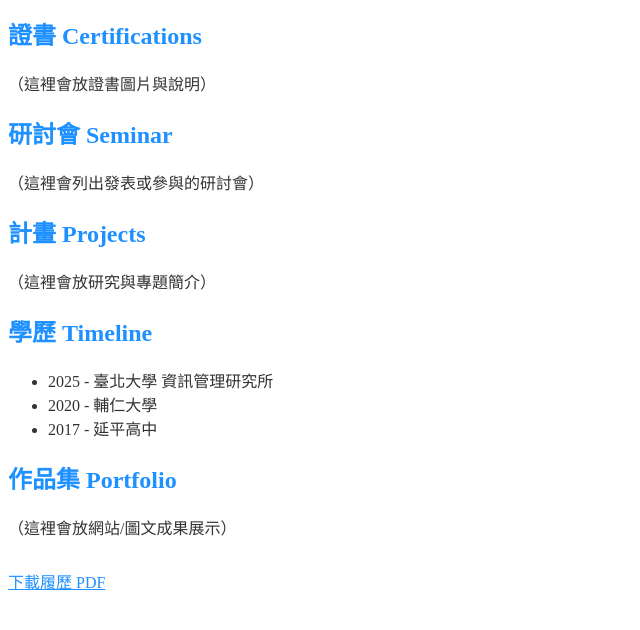
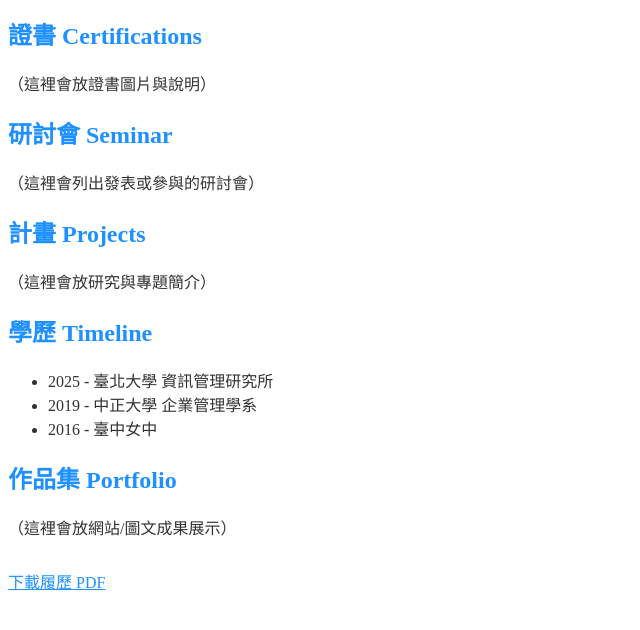
Before and after one commit to janet9o/jia7, a plain HTML site: page index.html in a window 1280 px wide. Shown: the part 666-1296 px from the top of the page, without its empty margins (0-640 px from the left). Drawn offline with nearby package versions, Linux system fonts and the light colour scheme; some icons are missing; a web font is replaced by a local one.

Commit message:
Update index.html

```diff
--- a/index.html
+++ b/index.html
@@ -49,7 +49,7 @@
   <section id="certs"><h2 class="section-title">證書 Certifications</h2><p>（這裡會放證書圖片與說明）</p></section>
   <section id="seminar"><h2 class="section-title">研討會 Seminar</h2><p>（這裡會列出發表或參與的研討會）</p></section>
   <section id="projects"><h2 class="section-title">計畫 Projects</h2><p>（這裡會放研究與專題簡介）</p></section>
-  <section id="timeline"><h2 class="section-title">學歷 Timeline</h2><ul><li>2025 - 臺北大學 資訊管理研究所</li><li>2020 - 輔仁大學</li><li>2017 - 延平高中</li></ul></section>
+  <section id="timeline"><h2 class="section-title">學歷 Timeline</h2><ul><li>2025 - 臺北大學 資訊管理研究所</li><li>2019 - 中正大學 企業管理學系</li><li>2016 - 臺中女中</li></ul></section>
   <section id="portfolio"><h2 class="section-title">作品集 Portfolio</h2><p>（這裡會放網站/圖文成果展示）</p></section>
   <div class="text-center" style="margin-top: 30px;">
     <a href="assets/resume.pdf" class="btn btn-primary" download>下載履歷 PDF</a>
```
